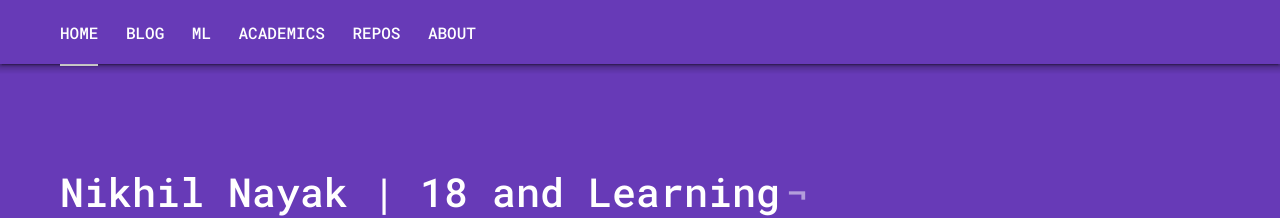
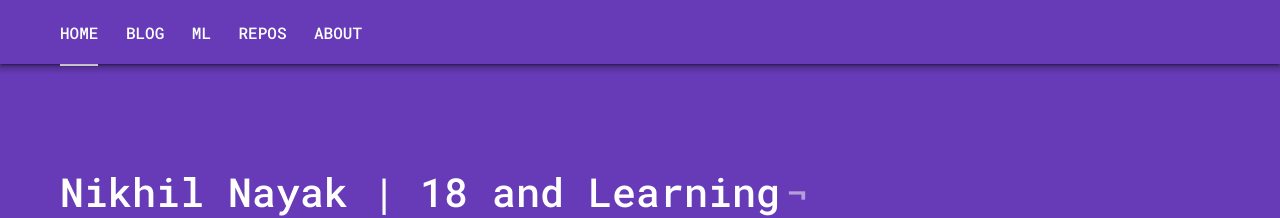
Before and after one commit to nikhilnayak98/blog, a Jekyll site: the page built from index.markdown, in a window 1280 px wide. Shown: the top 218 px of the page. Built offline with Jekyll 4.4.1, drawn with Linux system fonts in a browser that asks for light colours; nearby versions of some CDN libraries; comment, search, counter and statistics services are not loaded.

Commit message:
Update navigation.html

```diff
--- a/_includes/navigation.html
+++ b/_includes/navigation.html
@@ -4,7 +4,6 @@
     <a class="c-navigation__item {% if page.url == '/' %}is-active{% endif %}" href="{{ "/" | prepend: site.baseurl }}">Home</a>
     <a class="c-navigation__item {% if page.url == '/blog/' %}is-active{% endif %}" href="{{ "/blog/" | prepend: site.baseurl }}">Blog</a>
     <a class="c-navigation__item {% if page.url == '/MachineLearning/' %}is-active{% endif %}" href="{{ "/MachineLearning/" | prepend: site.baseurl }}">ML</a>
-    <a class="c-navigation__item {% if page.url == '/academics/' %}is-active{% endif %}" href="{{ "/academics/" | prepend: site.baseurl }}">Academics</a>
     <a class="c-navigation__item {% if page.url == '/repos/' %}is-active{% endif %}" href="{{ "/repos/" | prepend: site.baseurl }}">Repos</a>
     <a class="c-navigation__item {% if page.url == '/about/' %}is-active{% endif %}" href="{{ "/about/" | prepend: site.baseurl }}">About</a>
   </div>
```
